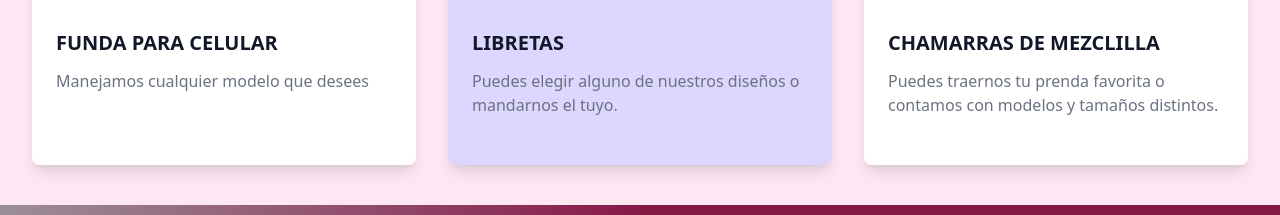
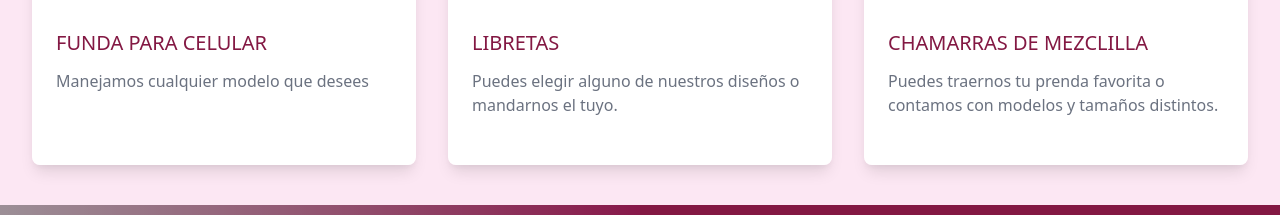
Before and after one commit to adri-cm/Proyecto1-landing_page, a plain HTML site: page index.html in a window 1280 px wide. Shown: the part 1176-1391 px from the top of the page. Drawn offline with nearby package versions, Linux system fonts and the light colour scheme; grey boxes are pictures that could not be loaded.

Commit message:
se cambia fuente de algunos renglones

```diff
--- a/index.html
+++ b/index.html
@@ -86,7 +86,7 @@
                                   </svg>
                                 </a>
 
-                                <p class="mt-3 text-base text-gray-300 sm:mt-5 sm:text-xl lg:text-lg xl:text-xl">
+                                <p class="mt-3 text-verdana text-gray-300 sm:mt-5 sm:text-xl lg:text-lg xl:text-xl">
                                   Bordamos cualquier objeto que necesites, cotiza ya.
                                 </p>
                                 <div class="mt-10 sm:mt-12">
@@ -135,7 +135,7 @@
                                 <div class="flex-1">
 
                                   <a href="#" class="block mt-2">
-                                    <p class="text-xl font-semibold text-gray-900">
+                                    <p class="text-xl font-verdana text-pink-900">
                                       FUNDA PARA CELULAR
                                     </p>
                                     <p class="mt-3 text-base text-gray-500">
@@ -165,11 +165,11 @@
                               <div class="flex-shrink-0">
                                 <img class="h-48 w-full object-cover" src="https://nudoestelar.com/wp-content/uploads/2021/05/libreta_2.png" alt="">
                               </div>
-                              <div class="flex-1 bg-purple-200 p-6 flex flex-col justify-between">
+                              <div class="flex-1 bg-white p-6 flex flex-col justify-between">
                                 <div class="flex-1">
 
                                   <a href="#" class="block mt-2">
-                                    <p class="text-xl font-semibold text-gray-900">
+                                    <p class="text-xl font-verdana text-pink-900">
                                       LIBRETAS
                                     </p>
                                     <p class="mt-3 text-base text-gray-500">
@@ -193,7 +193,7 @@
                               <div class="flex-1 bg-white p-6 flex flex-col justify-between">
                                 <div class="flex-1">
                                   <a href="#" class="block mt-2">
-                                    <p class="text-xl font-semibold text-gray-900">
+                                    <p class="text-xl font-verdana text-pink-900">
                                       CHAMARRAS DE MEZCLILLA
                                     </p>
                                     <p class="mt-3 text-base text-gray-500">
```
